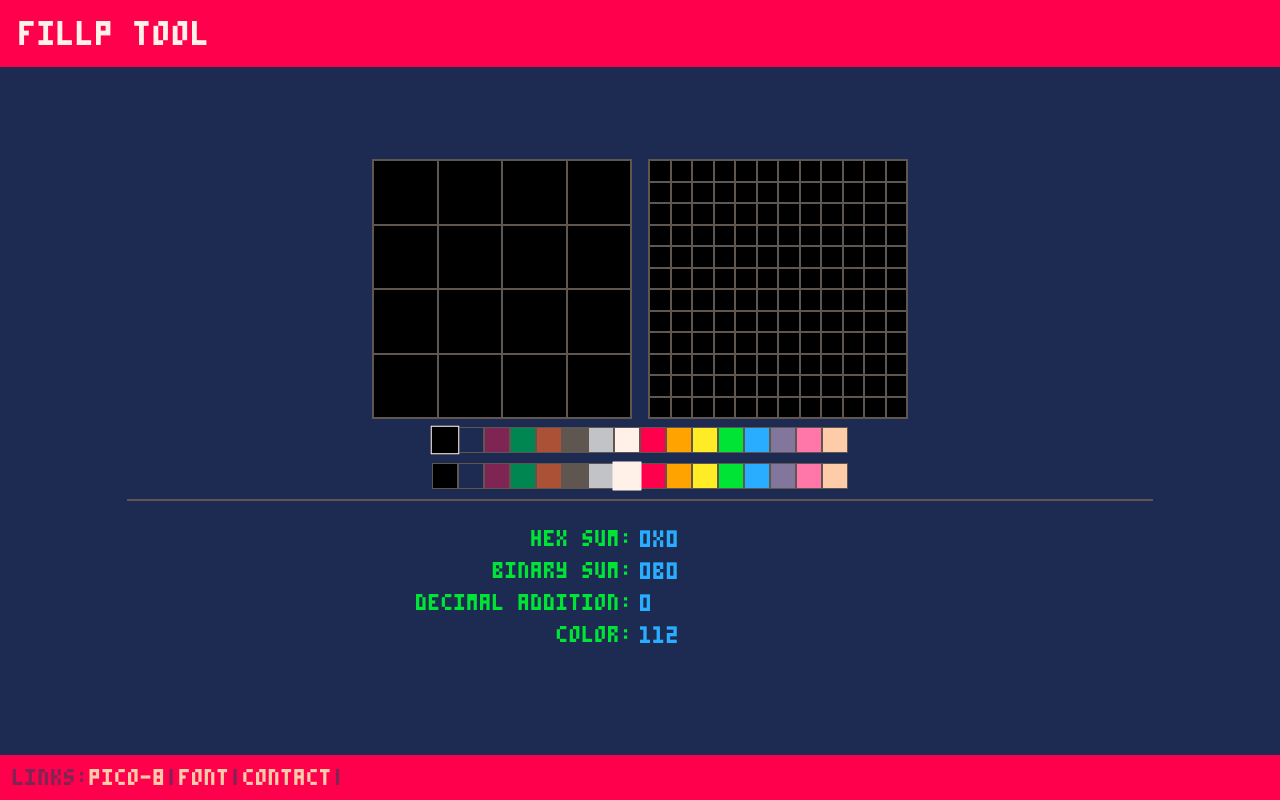
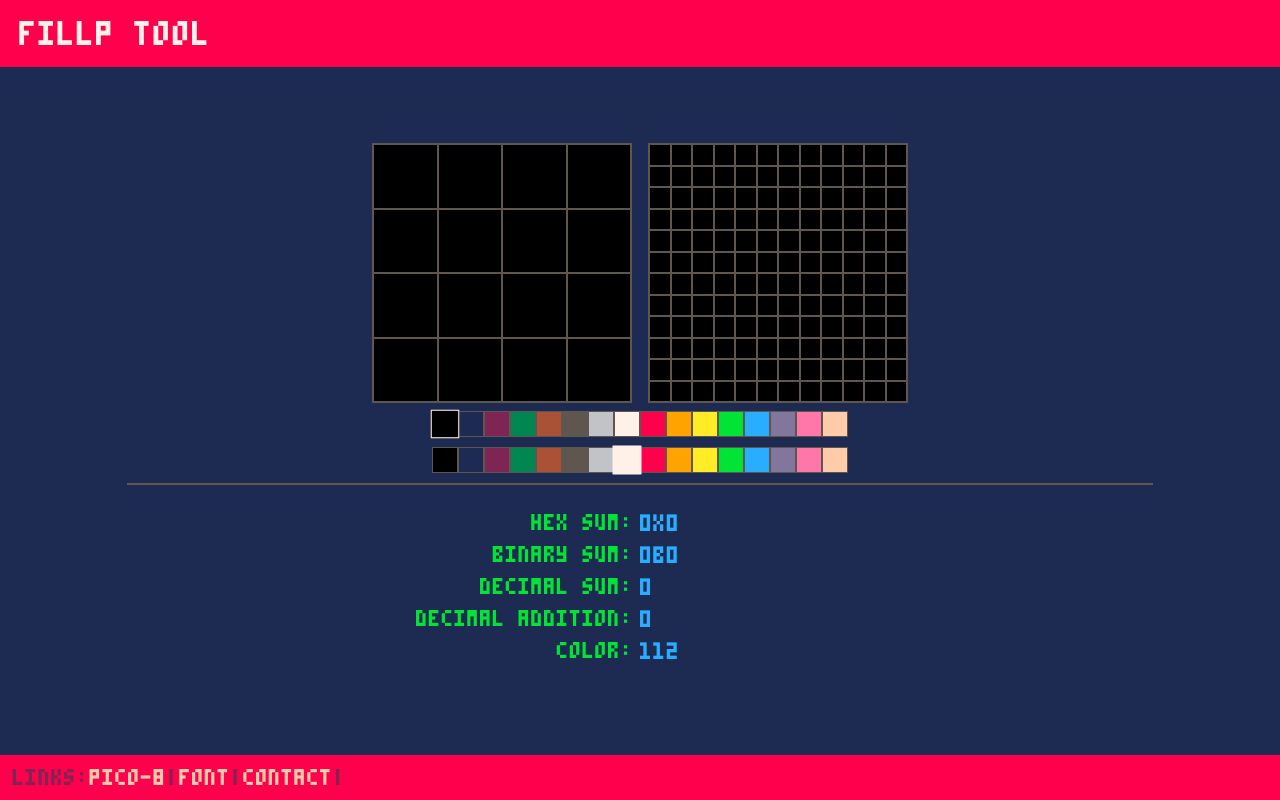
Before and after one commit to seleb/fillp-tool, a Preact app: page / in a window 1280 px wide. Built offline with nearby package versions, Linux system fonts and the light colour scheme; the HTML template or start-up script is replaced by a standard one.

Commit message:
add decimal sum to output

```diff
--- a/src/components/output.jsx
+++ b/src/components/output.jsx
@@ -38,6 +38,7 @@ export default class Output extends Component {
 			<div class="output">
 				<label for="Hex">Hex Sum: </label><input name="Hex" onClick={this.copy} value={`0x${sum.toString(16)}`} />
 				<label for="Binary">Binary Sum: </label><input name="Binary" onClick={this.copy} value={`0b${sum.toString(2)}`} />
+				<label for="DecimalSum">Decimal Sum: </label><input name="DecimalSum" onClick={this.copy} value={sum < 32768 ? sum.toString(10) : 'N/A over 32768'} />
 				<label for="Decimal">Decimal Addition: </label><input name="Decimal" onClick={this.copy} value={onBits.join('+') || 0} />
 				<label for="color">Color: </label><input name="Color" onClick={this.copy} value={coloursSum} />
 				<div class="copy-notif">{copy}</div>
```
